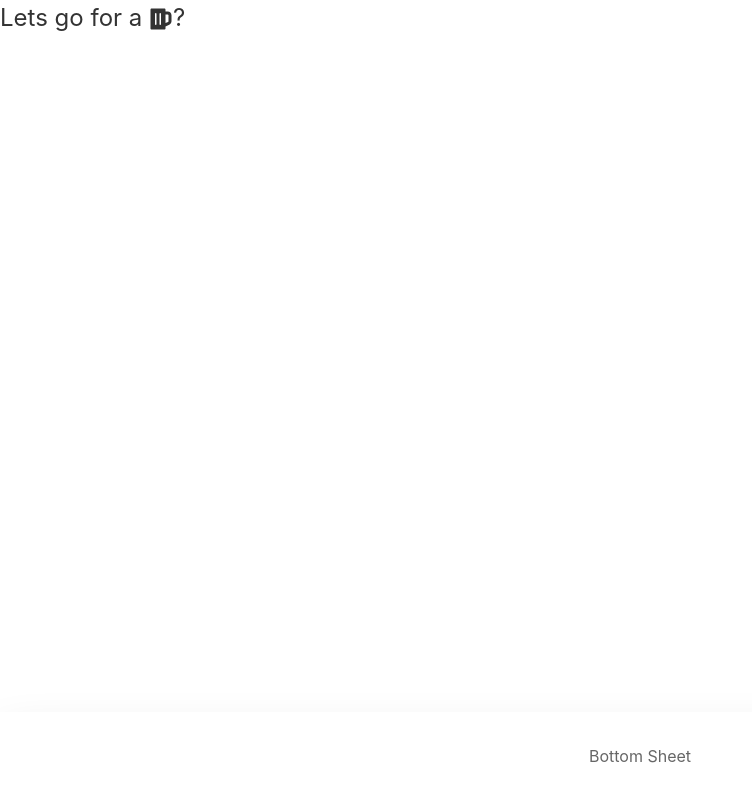
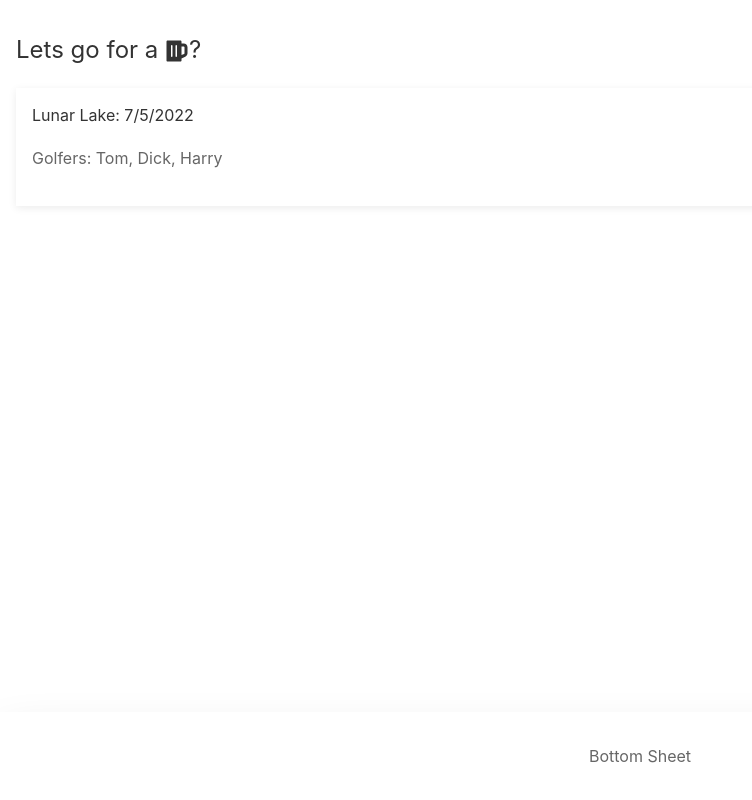
Before and after one commit to scoottrick/round-of-golf-app, a React (Create React App) app: page / in a window 1280 px wide. Shown: the whole page, without its empty margins (0-752 px from the left). Built offline with nearby package versions, Linux system fonts and the light colour scheme.

Commit message:
Does some good stuff

```diff
--- a/package.json
+++ b/package.json
@@ -35,7 +35,7 @@
     "workbox-streams": "^6.5.3"
   },
   "scripts": {
-    "start": "react-scripts start",
+    "start": "BROWSER=none PORT=4200 react-scripts start",
     "build": "react-scripts build",
     "test": "react-scripts test",
     "eject": "react-scripts eject"
--- a/src/App.scss
+++ b/src/App.scss
@@ -11,3 +11,18 @@
   left: 0;
   right: 0;
 }
+
+.App {
+  * {
+    box-sizing: border-box;
+  }
+
+  .rounded {
+    border-radius: 1rem;
+  }
+
+  ul {
+    list-style: none;
+    padding-left: 0;
+  }
+}
--- a/src/pages/home-page/HomePage.scss
+++ b/src/pages/home-page/HomePage.scss
@@ -1,7 +1,20 @@
+$spacing-vertical: 2rem;
+$spacing-horizontal: 1rem;
+
 .bottom-sheet {
-  padding: 2rem 1rem;
+  padding: $spacing-vertical $spacing-horizontal;
   display: flex;
   flex-direction: row;
   justify-content: center;
   align-items: center;
 }
+
+.content-spacing {
+  padding-top: $spacing-vertical;
+  padding-left: $spacing-horizontal;
+  padding-right: $spacing-horizontal;
+}
+
+.round-overview {
+  padding: 1rem;
+}
--- a/src/pages/home-page/HomePage.tsx
+++ b/src/pages/home-page/HomePage.tsx
@@ -10,6 +10,7 @@ import {
   createGolfRound,
 } from '../../model/golf';
 import './HomePage.scss';
+import RoundOverview from './RoundOverview';
 
 const mockGolfers = createGolfers(['Tom', 'Dick', 'Harry']);
 const mockCourse = createGolfCourse('Lunar Lake', 9);
@@ -19,9 +20,18 @@ const HomePage = () => {
   return (
     <PageLayout>
       <PageContent>
-        <h1 className="uk-text-lead">
-          Lets go for a <FaBeer />?
-        </h1>
+        <div className="content-spacing">
+          <div className="uk-card">
+            <h1 className="uk-text-lead">
+              Lets go for a <FaBeer />?
+            </h1>
+          </div>
+          <ul>
+            <li>
+              <RoundOverview round={mockRound} />
+            </li>
+          </ul>
+        </div>
       </PageContent>
       <div className="bottom-sheet uk-box-shadow-xlarge">Bottom Sheet</div>
     </PageLayout>
--- /dev/null
+++ b/src/pages/home-page/RoundOverview.tsx
@@ -0,0 +1,21 @@
+import React, { FC } from 'react';
+import { GolfRound } from '../../model/golf';
+
+interface Props {
+  round: GolfRound;
+}
+const RoundOverview: FC<Props> = ({ round }) => {
+  const { date, golfers, course } = round;
+  const courseName = course.name || `${course.holes.length} Holes`;
+  const dateString = new Date(date).toLocaleDateString();
+  const title = `${courseName}: ${dateString}`;
+  const golferNames = golfers.map(golfer => golfer.name).join(', ');
+
+  return (
+    <div className="round-overview uk-box-shadow-small">
+      <h5>{title}</h5>
+      <p>Golfers: {golferNames}</p>
+    </div>
+  );
+};
+export default RoundOverview;
```
